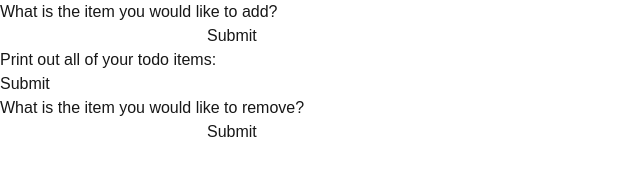
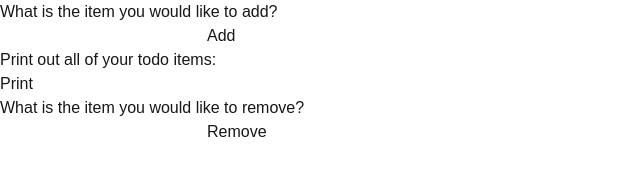
Before and after one commit to NolanEmery/TodoListApp, a Next.js app: page / in a window 1280 px wide. Shown: the top 194 px of the page, without its empty margins (0-640 px from the left). Built offline with nearby package versions, Linux system fonts and the light colour scheme.

Commit message:
first update

```diff
--- a/src/app/page.js
+++ b/src/app/page.js
@@ -26,7 +26,7 @@ export default function Home() {
     <input name="addItem">
     </input>
     <button type="submit">
-      Submit
+      Add
     </button>
     </form>
     <p>Print out all of your todo items: </p>
@@ -35,14 +35,14 @@ export default function Home() {
         alert(arr[i]);
       }
     }}>
-      Submit
+      Print
     </button>
     <p>What is the item you would like to remove?</p>
     <form action={removeItem}>
     <input name="removeItem">
     </input>
     <button type="submit">
-      Submit
+      Remove
     </button>
     </form>
     </>
```
